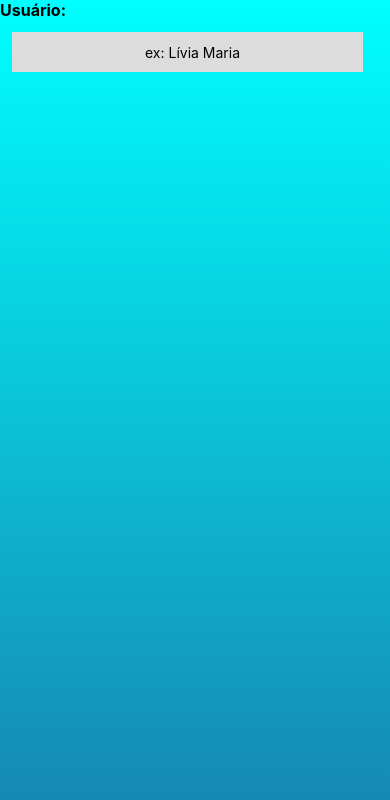
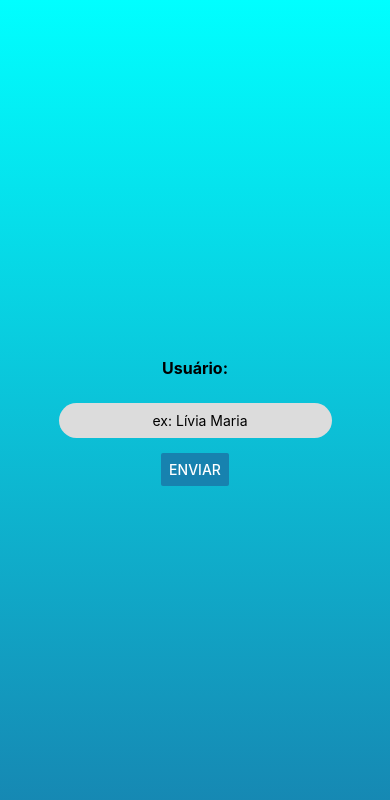
Before and after one commit to Aparecida-Lima19/Quiz-Enade_03, a React Native app: screen /Usuario in a window 390 px wide. Shown: the top 800 px of the page. Built offline with nearby package versions, Linux system fonts and the light colour scheme.

Commit message:
button da pagina 2
implementando o button da 2 pagina

```diff
--- a/package.json
+++ b/package.json
@@ -10,6 +10,7 @@
   },
   "dependencies": {
     "@expo-google-fonts/roboto": "^0.2.3",
+    "@react-native-picker/picker": "^2.7.5",
     "@react-navigation/native": "^6.1.17",
     "@react-navigation/native-stack": "^6.9.26",
     "expo": "^51.0.5",
--- /dev/null
+++ b/scr/components/perguntas/index.js
@@ -0,0 +1,2 @@
+import React from "react";
+import { View } from "react-native";
--- a/scr/components/usuario/index.js
+++ b/scr/components/usuario/index.js
@@ -1,12 +1,15 @@
-import React  from "react";
-import { View, Text, TextInput, StyleSheet } from "react-native";
+import React from "react";
+import { View, Text, Button, TextInput, StyleSheet } from "react-native";
 import { LinearGradient } from 'expo-linear-gradient';
 import styles from "./style";
 
 export default function Usuário() {
+    const handlePress = () => {
+        // Aqui você pode adicionar a lógica que deseja ao pressionar o botão
+        console.log("Botão pressionado, nome de usuário: ", username);
+    };
 
-
-    return (
+      return (
         <LinearGradient
         colors={['#00FFFF', '#1782AF']}
         style={styles.container}
@@ -16,6 +19,13 @@ export default function Usuário() {
                 style={[styles.input, { textAlign: 'center' }]}
                 placeholder="ex: Lívia Maria"
             />
+            <Button
+                title="Enviar"
+                onPress={handlePress}
+                color="#1782AF" // Ajuste a cor do botão conforme necessário
+            />
+
         </LinearGradient>
+
     );
 }
--- a/scr/components/usuario/style.js
+++ b/scr/components/usuario/style.js
@@ -3,18 +3,25 @@ import { StyleSheet } from "react-native";
 const styles = StyleSheet.create({
     container: {
         flex: 1,
-        backgroundColor: '#00FFFF',
+        justifyContent: 'center',
+        alignItems: 'center',
+    },
+    innerContainer: {
+        width: "80%",
+        alignItems: 'center',
     },
     input: {
-        width: "90%",
+        width: "70%",
         backgroundColor: "#DCDCDC",
-        height: 40,
-        margin: 12,
+        height: 35,
+        marginVertical: 15,
         paddingLeft: 10,
+        borderRadius: 20,
     },
     label: {
         fontSize: 16,
         fontWeight: 'bold',
+        marginBottom: 10,
     },
 });
 
--- a/scr/routes/index.js
+++ b/scr/routes/index.js
@@ -2,6 +2,9 @@ import { createNativeStackNavigator} from '@react-navigation/native-stack'
 
 import Welcome from '../components/welcome';
 import Usuario from '../components/usuario';
+
+
+
 
 
 const Stack = createNativeStackNavigator();
```
Also changed, not shown: 1 other file (tests, documents, lock files or other folders).
